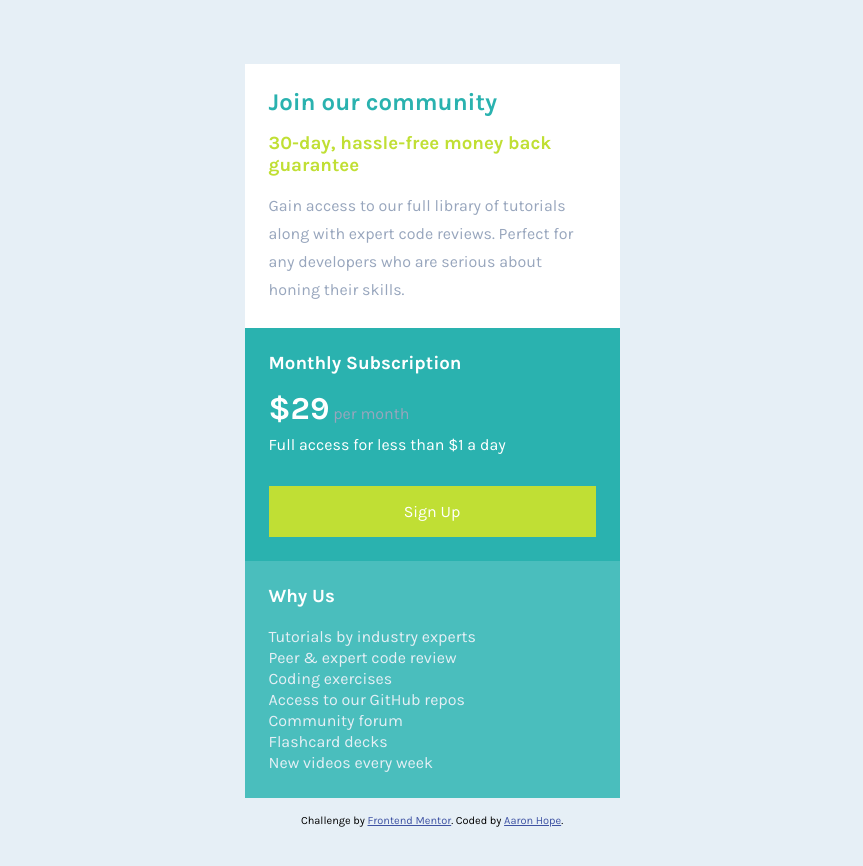
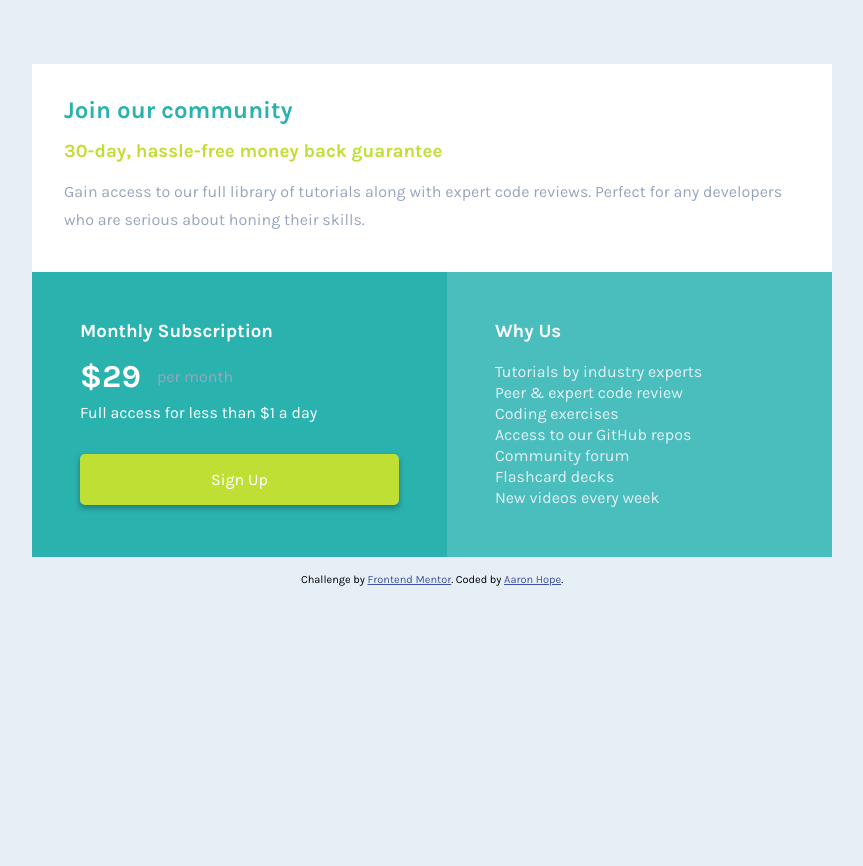
Before and after one commit to raresample/fm-single-price-grid-component, a plain HTML site: page index.html in a window 1280 px wide. Shown: the whole page, without its empty margins (208-1071 px from the left). After the commit the page ends 800 px from the top, so only its background shows below. Drawn offline with Linux system fonts and the light colour scheme.

Commit message:
Only need some small alignment tweaks now

```diff
--- a/index.html
+++ b/index.html
@@ -42,7 +42,8 @@
         </div>
       </header>
 
-      <section class="cta">
+      <section class="bottom">
+        <div class="cta">
           <h3>Monthly Subscription</h3>
           <div class="price">
             <span class="monthly">&dollar;29</span>
@@ -51,8 +52,8 @@
           <div class="access">Full access for less than
             &dollar;1 a day </div>
           <div class="signup">Sign Up</div>
-      </section>
-      <section class="why">
+        </div>
+        <div class="why">
           <h3>Why Us</h3>
 
           <p>Tutorials by industry experts</p>
@@ -62,6 +63,7 @@
           <p>Community forum</p>
           <p>Flashcard decks</p>
           <p>New videos every week</p>
+        </div>
       </section>
     </main>
 
--- a/style.css
+++ b/style.css
@@ -55,11 +55,14 @@ header h3 {
 }
 
 .price {
+  display: flex;
+  align-items: center;
   margin: 1rem 0 .5rem 0;
 }
 .monthly {
   font-size: 2rem;
   font-weight: 700;
+  margin-right: 1rem;
 }
 .per-month {
   color: hsl(218, 22%, 67%);
@@ -73,6 +76,8 @@ header h3 {
   margin-top: 2rem;
   padding: 1rem;
   text-align: center;
+  border-radius: 5px;
+  box-shadow: 0px 3px 5px 1px rgba(0,0,0,0.25);
 }
 
 .why {
@@ -92,3 +97,27 @@ footer {
   margin-top: 1rem;
   margin-bottom: 4rem;
 }
+
+
+@media (min-width: 55em) {
+  body {
+    max-width: 800px;
+  }
+  header {
+    height: 13rem;
+    padding: 2rem;
+  }
+  .bottom {
+    display: flex;
+    justify-content: space-between;
+  }
+  .cta {
+    padding: 3rem;
+    flex-grow: 1;
+  }
+
+  .why {
+    padding: 3rem;
+    flex-grow: 1;
+  }
+}
```
Lines whose indentation alone changed are shown as unchanged.
